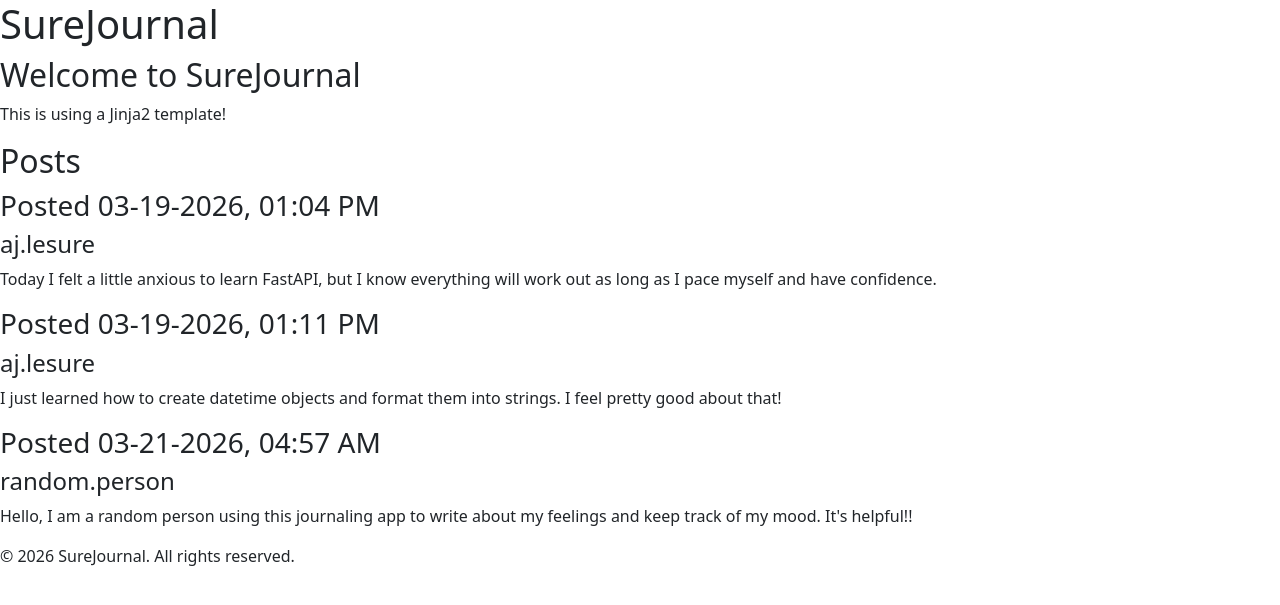
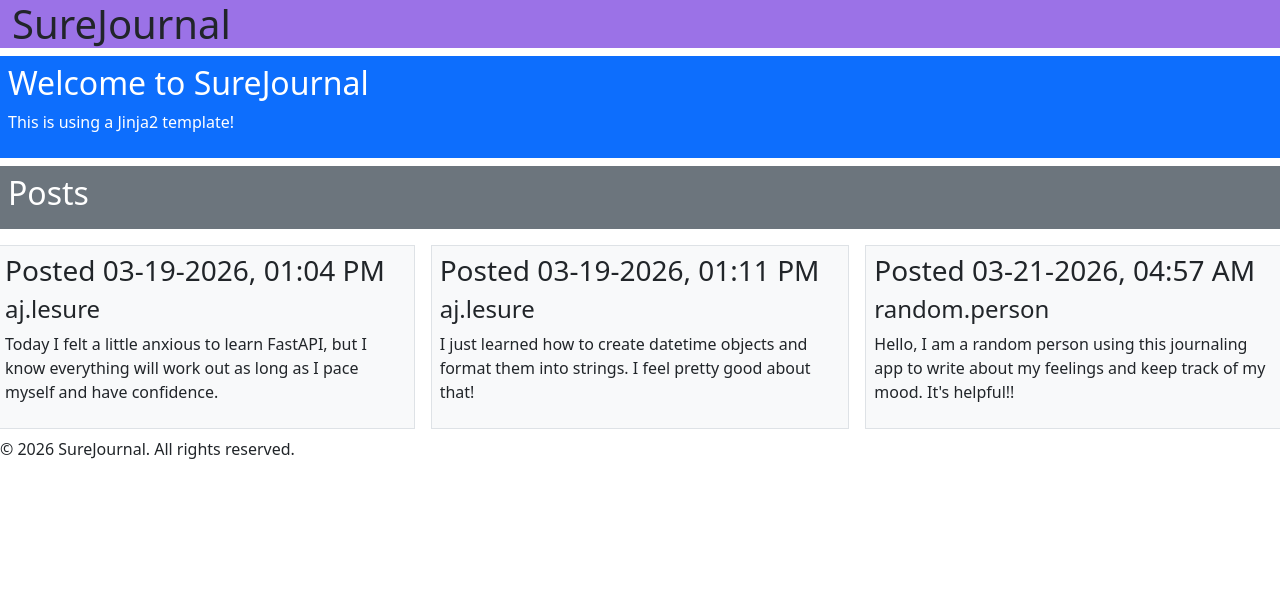
Before and after one commit to AJurBoii/surejournal, a FastAPI app: page / in a window 1280 px wide. Shown: the top 605 px of the page. Run offline with FastAPI, Linux system fonts and the light colour scheme.

Commit message:
Add bootstrap styling

```diff
--- a/main.py
+++ b/main.py
@@ -1,7 +1,7 @@
 from datetime import datetime
 
-from fastapi import FastAPI, Request
-from fastapi.templating import Jinja2Templates
+from fastapi import FastAPI, Request # type: ignore
+from fastapi.templating import Jinja2Templates #type: ignore
 
 from entries import JournalEntry
 
--- a/templates/home.html
+++ b/templates/home.html
@@ -1,14 +1,21 @@
 {% extends "layout.html" %}
 {% block content %}
-    <h1>SureJournal</h1>
+    <div class="row bg-primary text-white p-2 my-2">
         <h2>Welcome to SureJournal</h2>
         <p>This is using a Jinja2 template!</p>
+    </div>
     {% if entries %}
+    <div class="container-fluid bg-secondary text-white p-2 my-2">
         <h2>Posts</h2>
+    </div>
     {% endif %}
+    <div class="row">
         {% for entry in entries %}
+            <div class="col bg-light border m-2 p-2">
                 <h3>{{ entry.getTimestamp() }}</h3>
                 <h4>{{ entry.getUser() }}</h4>
                 <p>{{ entry.getEntry() }}</p>
+            </div>
         {% endfor %}
+    </div>
 {% endblock content %}
--- a/templates/layout.html
+++ b/templates/layout.html
@@ -11,8 +11,14 @@
             {% endif %}
         </title>
         <link href="https://cdn.jsdelivr.net/npm/bootstrap@5.3.8/dist/css/bootstrap.min.css" rel="stylesheet" integrity="sha384-sRIl4kxILFvY47J16cr9ZwB07vP4J8+LH7qKQnuqkuIAvNWLzeN8tE5YBujZqJLB" crossorigin="anonymous">
+        <style>
+            .bg-purple {
+                background-color: #9b72e7;
+            }
+        </style>
     </head>
     <body>
+        <div class="container-fluid bg-purple"><h1>SureJournal</h1></div>
         {% block content %}
         {% endblock content %}
         <script src="https://cdn.jsdelivr.net/npm/bootstrap@5.3.8/dist/js/bootstrap.bundle.min.js" integrity="sha384-FKyoEForCGlyvwx9Hj09JcYn3nv7wiPVlz7YYwJrWVcXK/BmnVDxM+D2scQbITxI" crossorigin="anonymous"></script>
```
Lines whose indentation alone changed are shown as unchanged.
